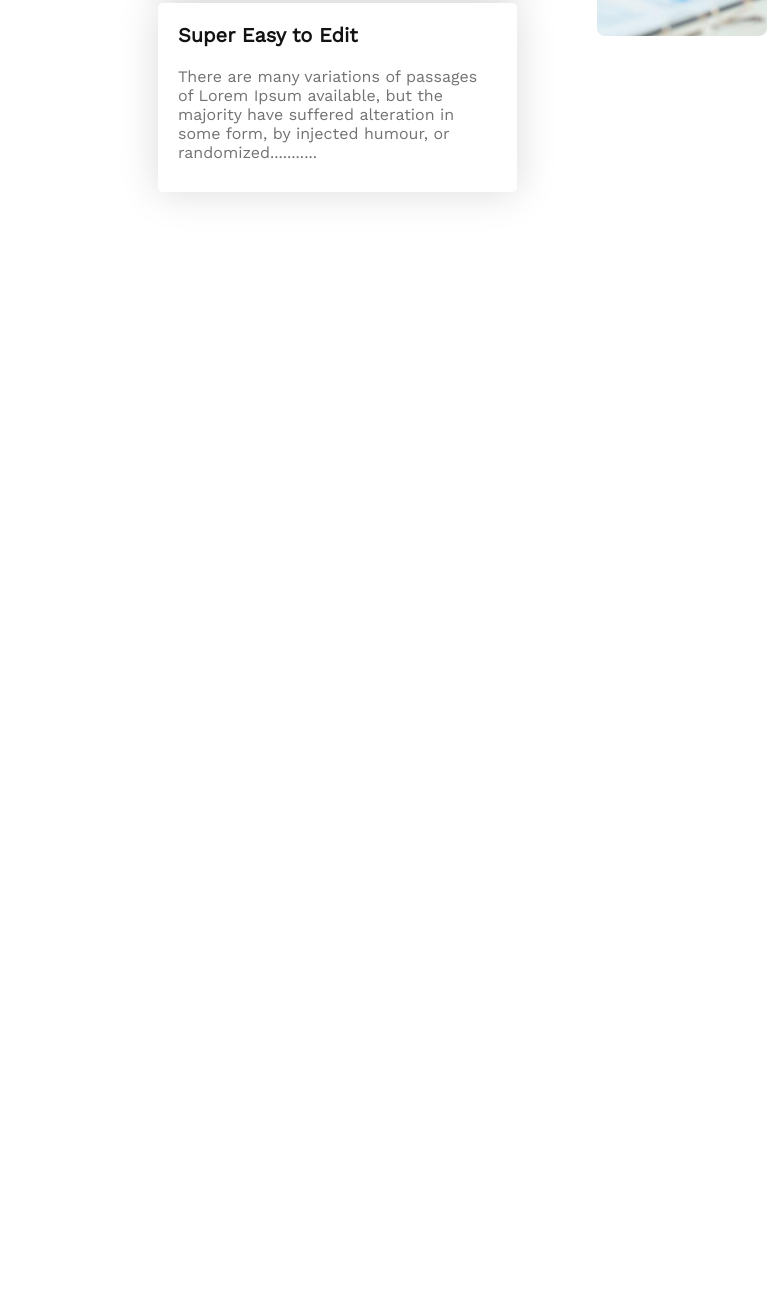
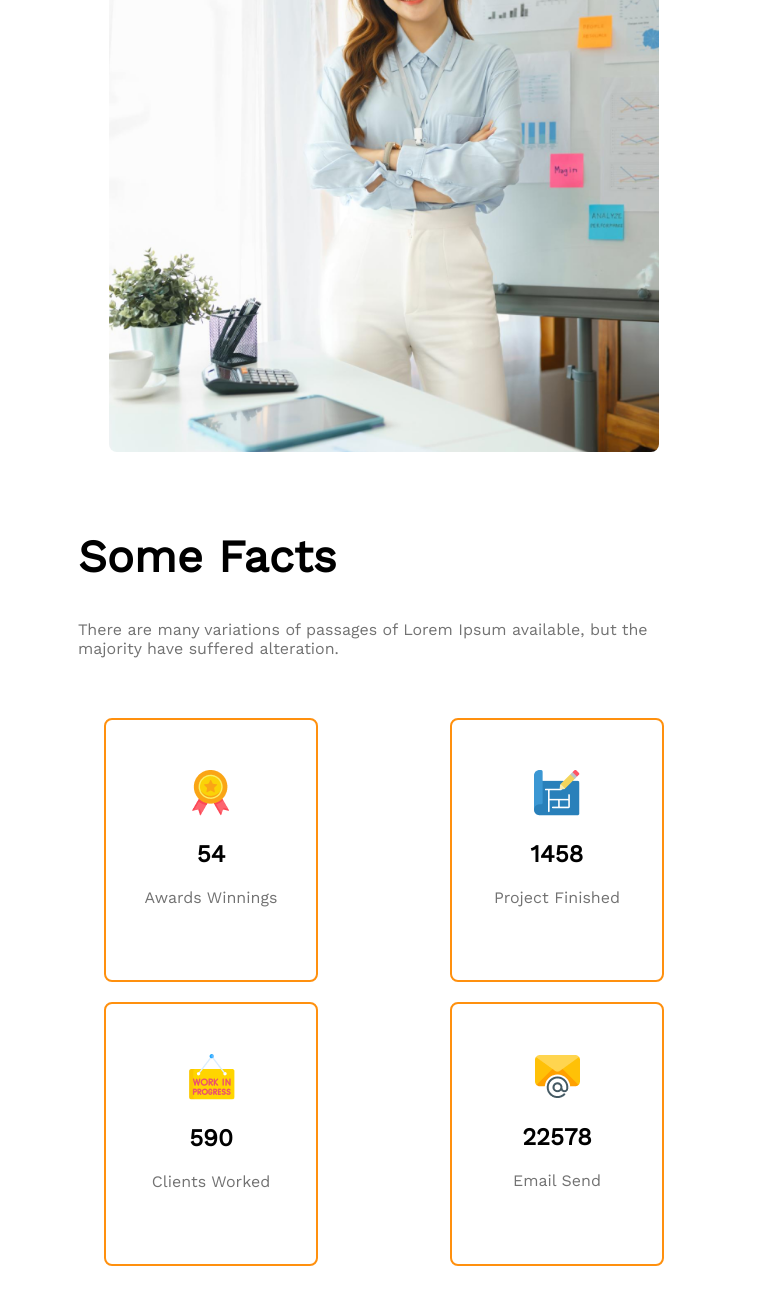
Before and after one commit to s80fa/g3-architects-main, a plain HTML site: page index.html in a window 768 px wide. Shown: the part 3375-4679 px from the top of the page. Before the commit the page ends 3667 px from the top, so only its background shows below. Drawn offline with nearby package versions, Linux system fonts and the light colour scheme.

Commit message:
added data section

```diff
--- a/index.html
+++ b/index.html
@@ -99,5 +99,36 @@
     </div>
 </section>
 
+<!---------------------Data Section------------------------->
+<section class="data-section">
+    <div class="data-info">
+        <h2 class="data-title">Some Facts</h2>
+        <p class="description">There are many variations of passages of Lorem Ipsum available, but the majority have suffered alteration.</p>
+    </div>
+    <div class="data">
+        <div class="data-details">
+            <img src="images/icons/ribon.png" alt="">
+            <h1 class="number">54</h1>
+            <p class="description">Awards Winnings</p>
+        </div>
+        <div class="data-details">
+            <img src="images/icons/projects.png" alt="">
+            <h1 class="number">1458</h1>
+            <p class="description">Project Finished</p>
+        </div>
+        <div class="data-details">
+            <img src="images/icons/customers.png" alt="">
+            <h1 class="number">590</h1>
+            <p class="description">Clients Worked</p>
+        </div>
+        <div class="data-details">
+            <img src="images/icons/email.png" alt="">
+            <h1 class="number">22578</h1>
+            <p class="description">Email Send</p>
+        </div>
+    </div>
+
+</section>
+
 
 </html>
--- a/styles/architect.css
+++ b/styles/architect.css
@@ -166,6 +166,37 @@ nav li {
 
 }
 
+/* -----------------------------Data section styles----------------*/
+.data-section{
+    margin-left: 160px;
+    margin-right: 120px;
+    /* background: lightblue; */
+}
+.data-info{
+    /* background: lemonchiffon; */
+    padding: 15px;
+    margin-right: 700px;
+    text-align: left;
+}
+.data-title{
+    font-size: 45px;
+    font-weight: 700;
+}
+.data{
+    display:flex;
+    gap:20px;
+    justify-content: space-evenly;
+}
+.data-details{
+    background: #FFFFFF;
+    width: 210px;
+    height: 210px;
+    border: 2px solid #FF900E;
+    border-radius: 8px;
+    text-align: center;
+    padding-top: 50px;
+
+}
 
 
 
@@ -239,6 +270,20 @@ nav li {
         height: 600px;
     }
 
+    /* --------------------Data section------------------- */
+    .data-info{
+        padding: 15px;
+        margin-right: 0;
+    }
+    .data-section{
+        margin: 0;
+    }
+    .data{
+        display: grid;
+        grid-template-columns: repeat(1, 1fr);
+        justify-items: center;
+    }
+
 }
 
 
@@ -274,4 +319,37 @@ nav li {
     .feature-details {
         text-align: center;
     }
+    /* --------------------list feature--------------- */
+    .feature-list-section{
+        margin: 10px;
+    }
+    .f-list-container{
+        flex-direction: column;
+        gap: 50px;
+
+    }
+    .f-list-title{
+        margin-right: 60px;
+    }
+    .course-container{
+        margin: 15px;
+    }
+    .archi-image{
+        width: 550px;
+        height: 650px;
+    }
+    /* --------------------Data section------------------- */
+    .data-info{
+        padding: 30px;
+        margin-right: 0;
+    }
+    .data-section{
+        margin: 0 40px 40px 40px;
+    }
+    .data{
+        display: grid;
+        grid-template-columns: repeat(2, 1fr);
+        justify-items: center;
+        align-items: center;
+    }
 }
```
